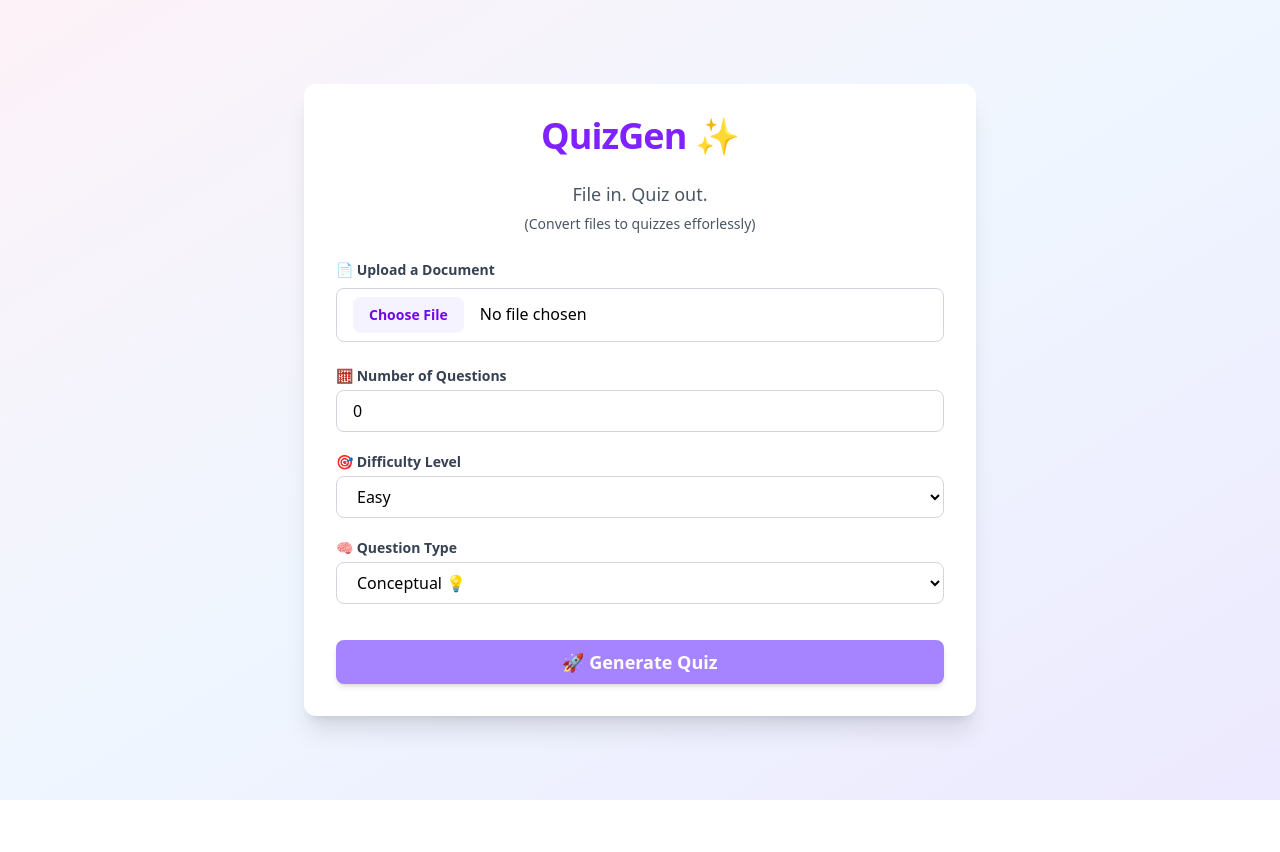
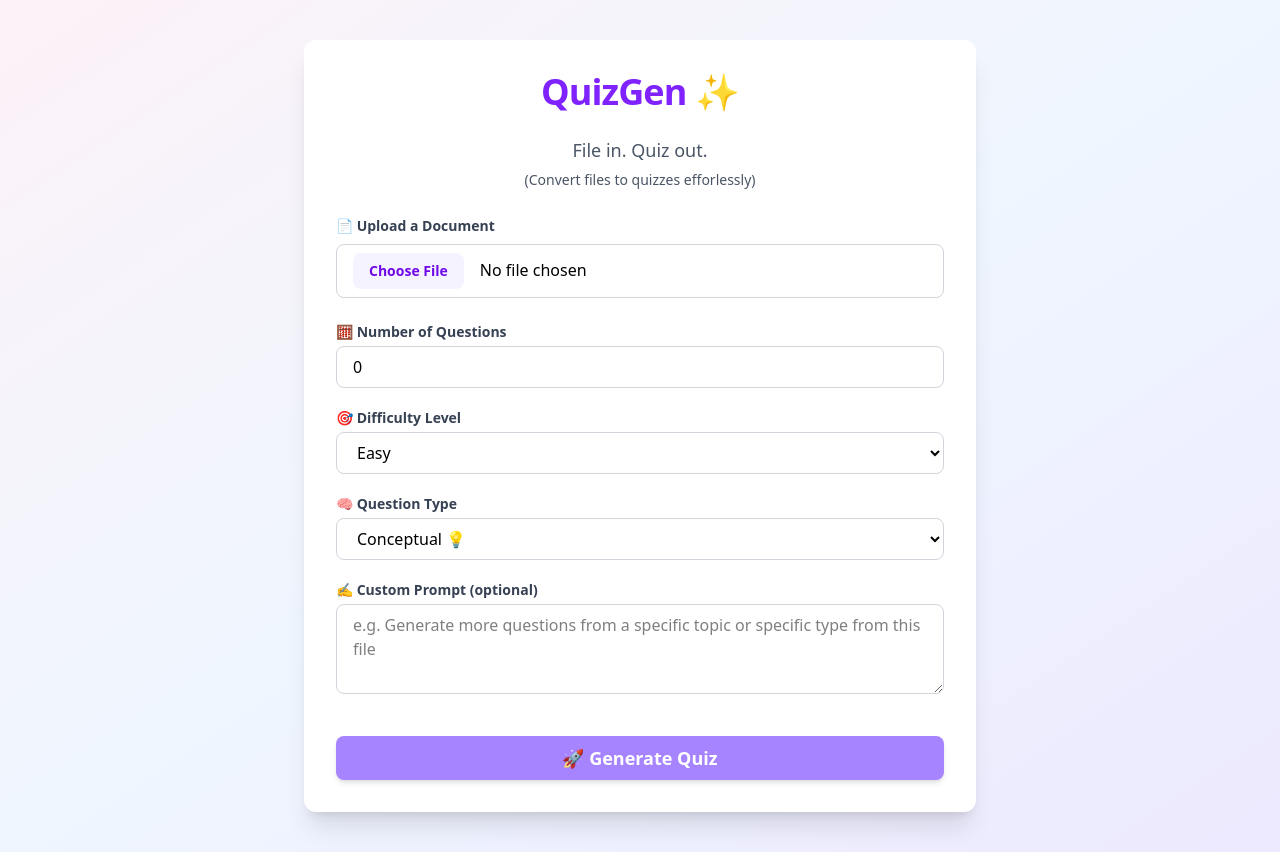
Before and after one commit to uk-2149/pdf-quiz, a React (Vite) app in the folder frontend/: page / in a window 1280 px wide. Before the commit the page ends 800 px from the top, so only its background shows below. Built offline with nearby package versions, Linux system fonts and the light colour scheme; no server answers.

Commit message:
added custom prompt feature

```diff
--- a/frontend/src/gemini/config.ts
+++ b/frontend/src/gemini/config.ts
@@ -16,12 +16,12 @@ Generate ${
       data.count
     } ${data.type.toUpperCase()} questions of ${data.level.toUpperCase()} difficulty from the above content.
 
+${(data.custom) ? `User's instruction: ${data.custom}` : ""}
+
 Return a JSON array where each object has:
 - question: string
 - options: string[]
 - answer: string (must match one of the options)
-
-
 
 Strictly return only the JSON array with properly quoted strings and no comments.
   `,
--- a/frontend/src/pages/Upload.tsx
+++ b/frontend/src/pages/Upload.tsx
@@ -15,6 +15,7 @@ function Upload() {
     count: 0,
     level: "easy",
     type: "conceptual",
+    custom: ""
   });
   const [questions, setQuestions] = useState<Question[]>([]);
   const [isLoading, setIsLoading] = useState(false);
@@ -24,14 +25,14 @@ function Upload() {
   const backendUrl = import.meta.env.VITE_BACKEND_URL;
 
   useEffect(() => {
-    if (!isLoading) return;
+    if (!isLoading && !isUploading) return;
 
     const interval = setInterval(() => {
       setDots((prev) => (prev.length === 3 ? "." : prev + "."));
     }, 500);
 
     return () => clearInterval(interval);
-  }, [isLoading]);
+  }, [isLoading, isUploading]);
 
   const handleUpload = async (e: React.ChangeEvent<HTMLInputElement>) => {
     const file = e.target.files?.[0];
@@ -191,6 +192,28 @@ function Upload() {
                   </select>
                 </div>
 
+                <div>
+                  <label
+                    htmlFor="count"
+                    className="block text-sm font-semibold text-gray-700 mb-1"
+                  >
+                    ✍️ Custom Prompt (optional)
+                  </label>
+                  <textarea
+                    id="custom"
+                    value={formData.custom}
+                    onChange={(e) =>
+                      setFormData({
+                        ...formData,
+                        custom: e.target.value,
+                      })
+                    }
+                    rows={3}
+                    placeholder="e.g. Generate more questions from a specific topic or specific type from this file"
+                    className="w-full px-4 py-2 border border-gray-300 rounded-lg focus:outline-none focus:ring-2 focus:ring-blue-400"
+                  />
+                </div>
+
                 {/* Submit */}
                 <div className="pt-4">
                   <button
@@ -203,7 +226,7 @@ function Upload() {
                     }`}
                   >
                     {isUploading
-                      ? "📤 Uploading File..."
+                      ? `📤 Uploading File${dots}`
                       : isLoading
                       ? `Generating${dots}`
                       : "🚀 Generate Quiz"}
--- a/frontend/src/types/Data.ts
+++ b/frontend/src/types/Data.ts
@@ -3,4 +3,5 @@ export interface Data {
     count: number,
     level: "easy" | "medium" | "hard",
     type: "factual" | "conceptual",
+    custom: string
 }
```
